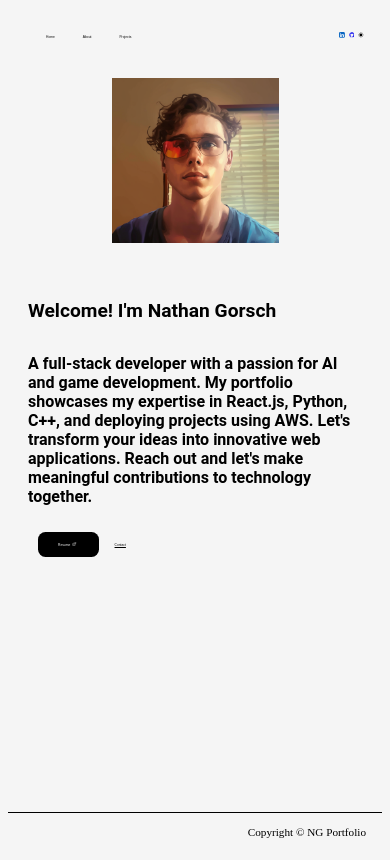
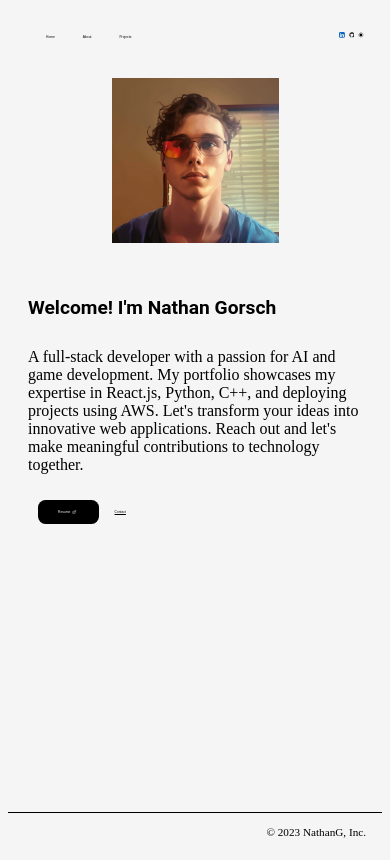
Before and after one commit to Gorschy/CV_Website, a React (Create React App) app: page / in a window 390 px wide. Built offline with nearby package versions, Linux system fonts and the light colour scheme.

Commit message:
footer, home and navbar changes

```diff
--- a/src/components/Footer/footer.jsx
+++ b/src/components/Footer/footer.jsx
@@ -3,7 +3,7 @@ function Footer() {
     return(
         <footer>
             <div class="copyright">
-                <p>Copyright &copy; NG Portfolio</p>
+                <p>© 2023 NathanG, Inc.</p>
             </div>
         </footer>
     );
--- a/src/components/Navbar/Navbar.css
+++ b/src/components/Navbar/Navbar.css
@@ -58,3 +58,7 @@ svg:hover {
 .navbar-item:hover::after {
   width: 100%;
 }
+
+.navbar a {
+  color: black;
+}
--- a/src/pages/Home/Home.css
+++ b/src/pages/Home/Home.css
@@ -21,11 +21,22 @@
   padding: 10px 20px;
   transition: background-color 0.3s ease, color 0.3s ease;
   border-radius: 7.5px;
+
+  display: flex;
+  align-items: center;
+  justify-content: center;
+
+  text-decoration: none; /* Removes underline */
 }
 
 .resume-button:hover {
   background-color: white;
   color: black;
+}
+
+a.resume-link {
+  text-decoration: none;
+  color: inherit; /* Ensures the color of the link text matches surrounding text */
 }
 
 .contact-button {
@@ -53,12 +64,12 @@
 }
 
 
-.home__right h2 {
-  font-size: 2rem; /* Adjust as needed */
+.home__right h1 {
+  font-size: 4rem; /* Adjust as needed */
 }
 
-.home__right h3 {
-  font-size: 1.5rem; /* Adjust as needed */
+.home__right p {
+  font-size: 2rem; /* Adjust as needed */
 }
 
 @media (max-width: 992px) {
@@ -66,11 +77,11 @@
     flex-direction: column;
   }
 
-  .home__right h2 {
+  .home__right h1 {
     font-size: 1.5rem;
   }
 
-  .home__right h3 {
+  .home__right p {
     font-size: 1.2rem;
   }
 
@@ -80,11 +91,11 @@
 }
 
 @media (max-width: 576px) {
-  .home__right h2 {
+  .home__right h1 {
     font-size: 1.2rem;
   }
 
-  .home__right h3 {
+  .home__right p {
     font-size: 1rem;
   }
 
--- a/src/pages/Home/Home.jsx
+++ b/src/pages/Home/Home.jsx
@@ -12,9 +12,10 @@ function Home() {
       <div className="home__right">
         {/* content for the right div */}
 
-        <h2>Welcome! I'm Nathan Gorsch</h2>
-        <h3>A full-stack developer with a passion for AI and game development. My portfolio showcases my expertise in React.js, Python, C++, and deploying projects using AWS. Let's transform your ideas into innovative web applications. Reach out and let's make meaningful contributions to technology together.</h3>
+        <h1>Welcome! I'm Nathan Gorsch</h1>
+        <p>A full-stack developer with a passion for AI and game development. My portfolio showcases my expertise in React.js, Python, C++, and deploying projects using AWS. Let's transform your ideas into innovative web applications. Reach out and let's make meaningful contributions to technology together.</p>
         <div className="home__buttons">
+        <a href={`${process.env.PUBLIC_URL}/resume.pdf`} download className='resume-link'>
         <button className='resume-button'>
               Resume
           <svg xmlns="http://www.w3.org/2000/svg" width="0.75em" height="0.75em" viewBox="0 0 24 24">
@@ -23,8 +24,10 @@ function Home() {
           </svg>
 
         </button>
-
-          <button className='contact-button'>Contact</button>
+        </a>
+        <button className='contact-button' onClick={() => window.open('mailto:nathan.gorsch@outlook.com')}>
+          Contact
+        </button>
         </div>
       </div>
     </div>
```
Also changed, not shown: 1 other file (tests, documents, lock files or other folders).
